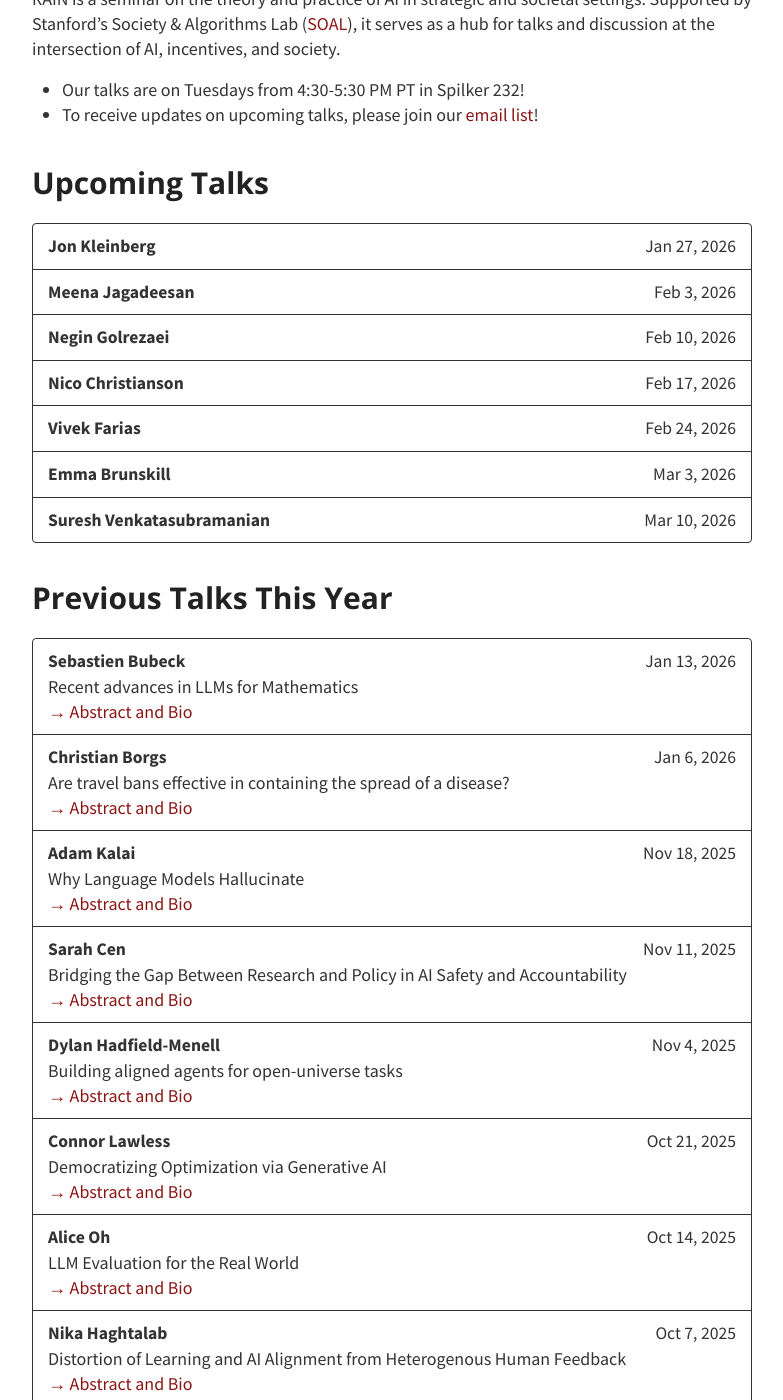
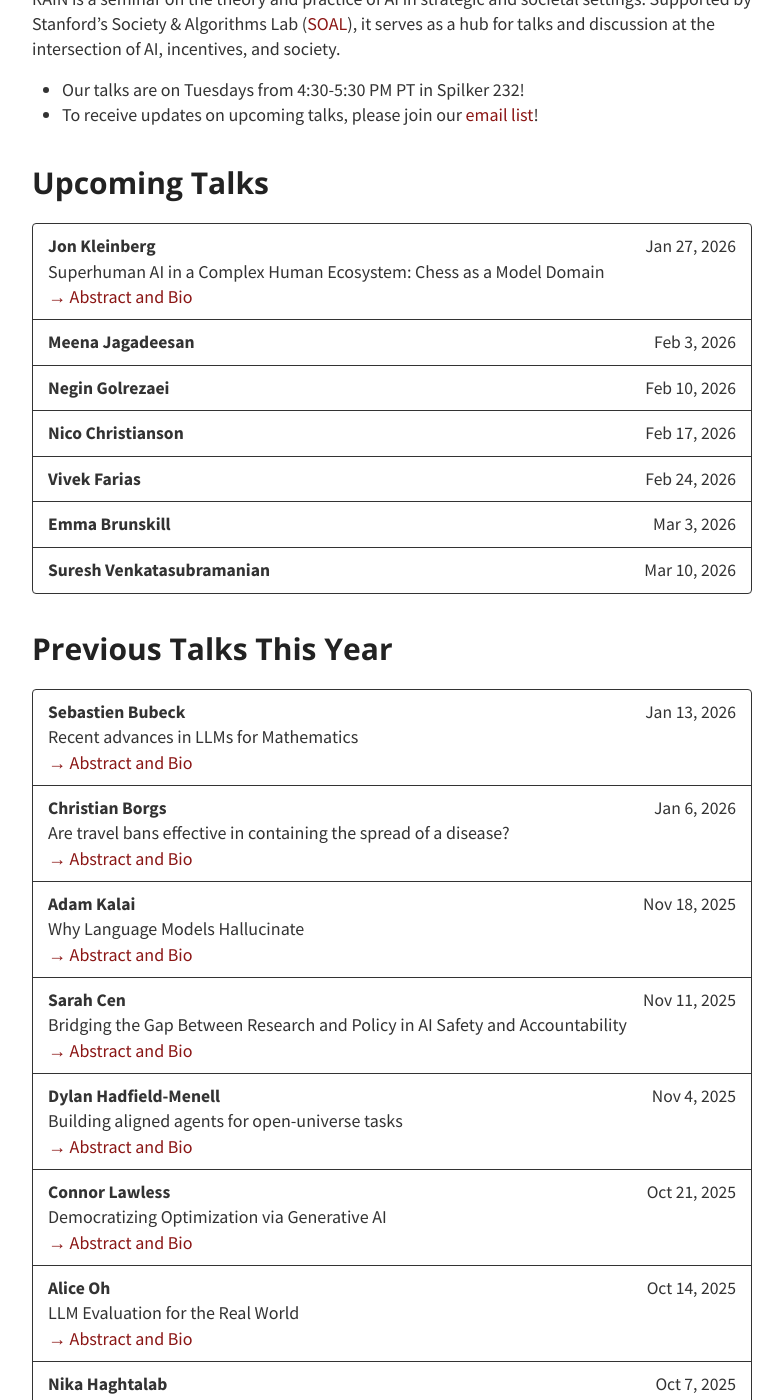
Before and after one commit to stanford-rain-seminar/stanford-rain-seminar.github.io, a Jekyll site: the page built from index.md, in a window 1280 px wide and 1400 px high, scrolled down 272 px. Shown: the whole window, without its empty margins (248-1031 px from the left). Built offline with Jekyll 4.4.1, drawn with Linux system fonts in a browser that asks for light colours; nearby versions of some CDN libraries; our own code applies the rules of GitHub Pages for plain Markdown files.

Commit message:
Update talks.yml

```diff
--- a/_data/talks.yml
+++ b/_data/talks.yml
@@ -2,6 +2,12 @@
   members:
     - speaker: "Jon Kleinberg"
       date: "Jan 27, 2026"
+      title: "Superhuman AI in a Complex Human Ecosystem: Chess as a Model Domain"
+      abstract: |
+        In domains where AI systems have achieved superhuman performance, there is an opportunity to study the similarities and contrasts between human and AI behaviors at the level of granular decisions, not just aggregate performance. This type of analysis can yield several potential sources of insight. First, by studying expert-level human decisions through the lens of systems that far surpass this performance, we can try to characterize the settings in which humans errors are most likely to occur. Second, we can try to design systems whose decisions match human ones as closely as possible. And finally, we can ask whether it is possible to adapt superhuman AI so that its decisions can be usefully interleaved with human decisions, making them compatible in a way that allows collaboration. We pursue these goals in a domain with a long history in AI: chess. For our purposes, chess provides a setting with many different levels of human expertise; like other domains where people acquire expertise and mastery, it is a context in which people train over many years, drawing on more than a century of scholarship in the area, and acquire levels of skill far beyond what most practitioners can ever hope to achieve. And yet if we construe the goal of chess to be the winning of chess games, then algorithms have long since surpassed human beings, and by an increasingly enormous margin, allowing us to study what happens when powerful algorithms are introduced into a domain like this.
+        We'll discuss a line of work that predicts human decisions in chess at a move-by-move level much more accurately than existing chess engines, and in a way that is tunable to fine-grained differences in human skill; then we'll talk about extensions that use this framework to create AI chess agents that are simultaneously superhuman but also more compatible with human decision-making. We'll use these results to reflect on what we can learn from chess as a setting that simultaneously exhibits both very high levels of human skill and AI that has progressed far into superhuman levels of ability. The talk is based on joint work with Ashton Anderson, Solon Barocas, Karim Hamade, Difan Jiao, Reid McIlroy-Young, Sendhil Mullainathan, Siddhartha Sen, Zhenwei Tang, Russell Wang, and Eric Xue.
+      bio: |
+        Jon Kleinberg is the Tisch University Professor in the Departments of Computer Science and Information Science at Cornell University. His research focuses on the interaction of algorithms and networks, the roles they play in large-scale social and information systems, and their broader societal implications. He is a member of the National Academy of Sciences, the National Academy of Engineering, the American Academy of Arts and Sciences, and the American Philosophical Society, and he has served on advisory groups including the National AI Advisory Committee (NAIAC) and the National Research Council's Computer Science and Telecommunications Board (CSTB) and Committee on Science, Technology, and Law (CSTL). He has received MacArthur, Packard, Simons, Sloan, and Vannevar Bush research fellowships, as well as awards including the the Nevanlinna Prize, the World Laureates Association Prize, the ACM/AAAI Allen Newell Award, and the ACM Prize in Computing.
     - speaker: "Meena Jagadeesan"
       date: "Feb 3, 2026"
     - speaker: "Negin Golrezaei"
```
